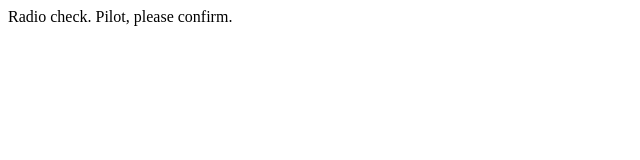
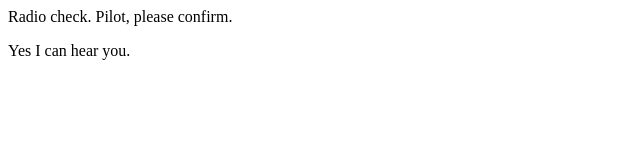
Before and after one commit to NicholasTaylor181/communication-log, a plain HTML site: page index.html in a window 1280 px wide. Shown: the full height of the page, 0-640 px from the left. Drawn offline with Linux system fonts and the light colour scheme.

Commit message:
Added second line to log

```diff
--- a/index.html
+++ b/index.html
@@ -1,5 +1,6 @@
 <html>
 <body>
    <p>Radio check. Pilot, please confirm.</p>
+   <p>Yes I can hear you.</p>
 </body>
 </html>
```
